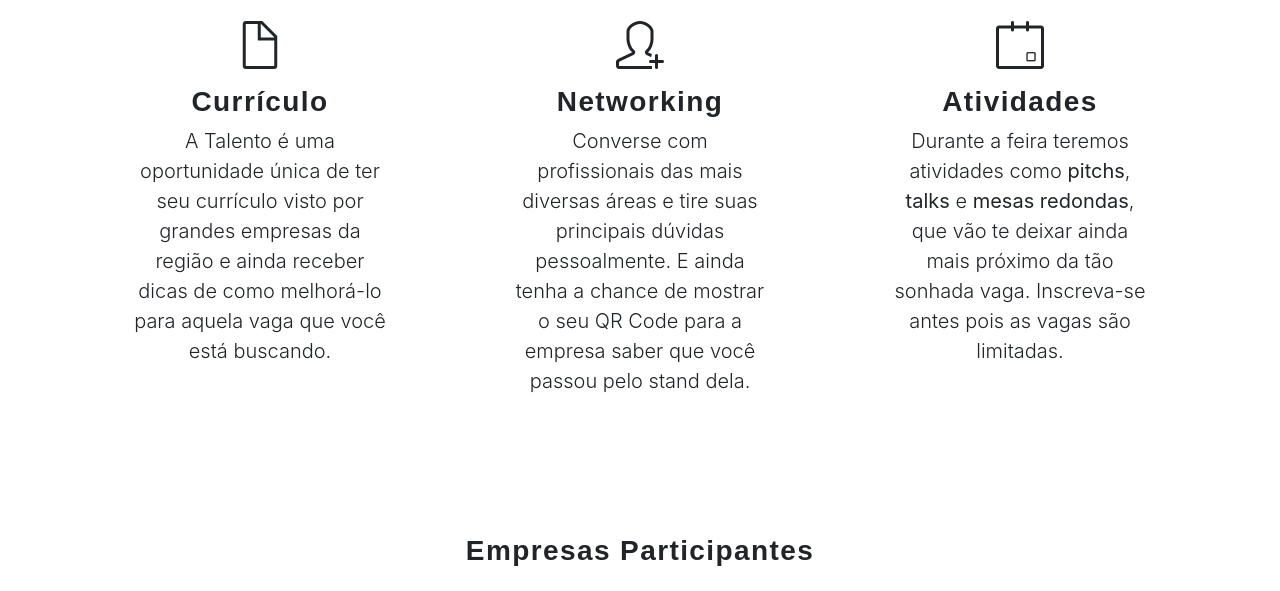
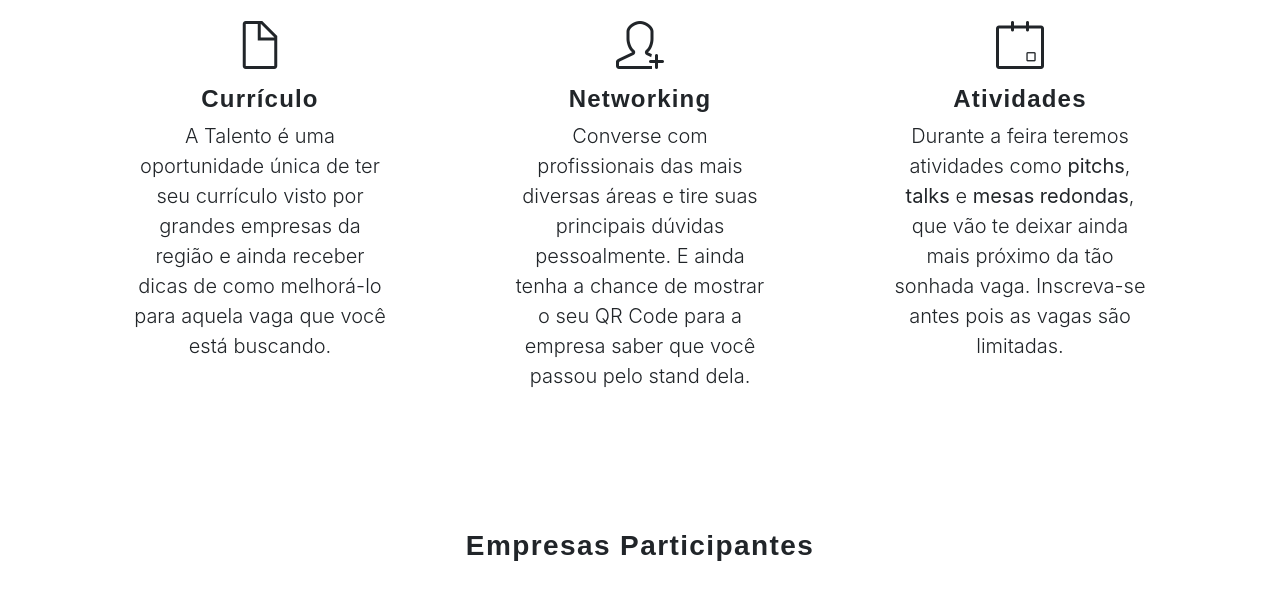
Before and after one commit to TalentoUnicamp/landing-page, a website: page index.html in a window 1280 px wide. Shown: the part 922-1513 px from the top of the page. Drawn offline with nearby package versions, Linux system fonts and the light colour scheme; a web font is replaced by a local one.

Commit message:
update titulos

```diff
--- a/index.html
+++ b/index.html
@@ -44,7 +44,7 @@
             <div class="features-icons-icon d-flex">
               <i class="icon-doc m-auto"></i>
             </div>
-            <h3>Currículo</h3>
+            <h4>Currículo</h4>
             <p class="lead mb-0">A Talento é uma oportunidade única de ter seu currículo visto por grandes empresas da região e ainda receber dicas de como melhorá-lo para aquela vaga que você está buscando.</p>
           </div>
         </div>
@@ -53,7 +53,7 @@
             <div class="features-icons-icon d-flex">
               <i class="icon-user-follow m-auto"></i>
             </div>
-            <h3>Networking</h3>
+            <h4>Networking</h4>
             <p class="lead mb-0">Converse com profissionais das mais diversas áreas e tire suas principais dúvidas pessoalmente. E ainda tenha a chance de mostrar o seu QR Code para a empresa saber que você passou pelo stand dela.</p>
           </div>
         </div>
@@ -62,7 +62,7 @@
             <div class="features-icons-icon d-flex">
               <i class="icon-event m-auto"></i>
             </div>
-            <h3>Atividades</h3>
+            <h4>Atividades</h4>
             <p class="lead mb-0">Durante a feira teremos atividades como <strong>pitchs</strong>, <strong>talks</strong> e <strong>mesas redondas</strong>, que vão te deixar ainda mais próximo da tão sonhada vaga. Inscreva-se antes pois as vagas são limitadas.</p>
           </div>
         </div>
```
